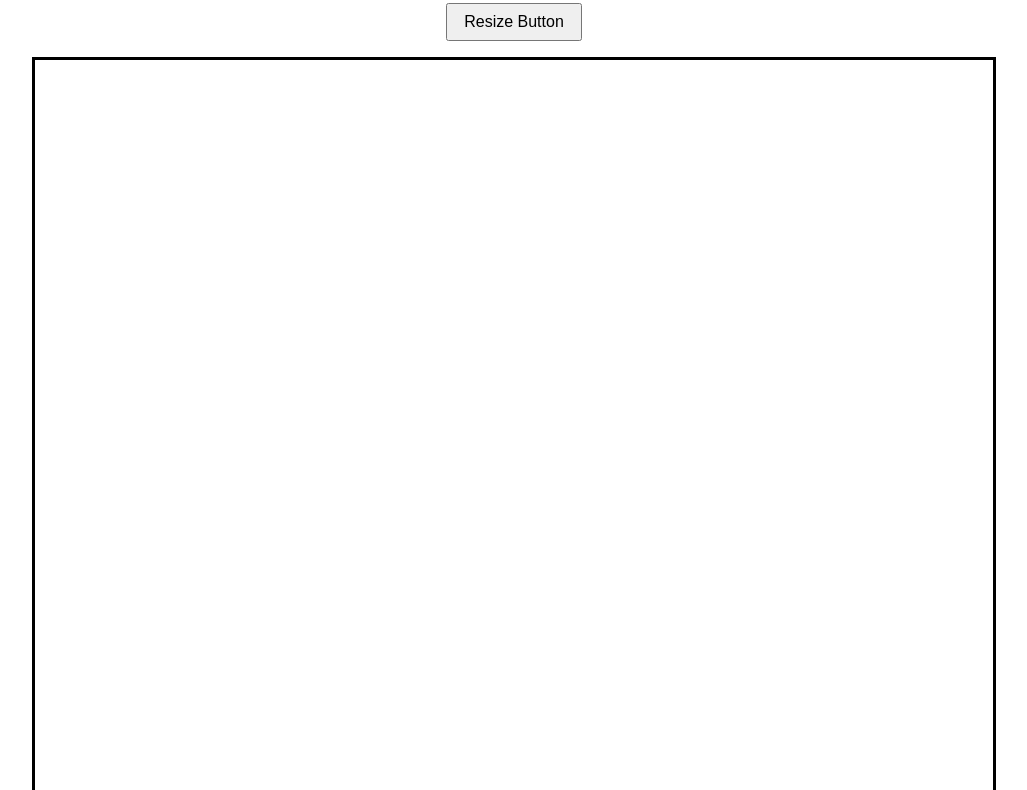
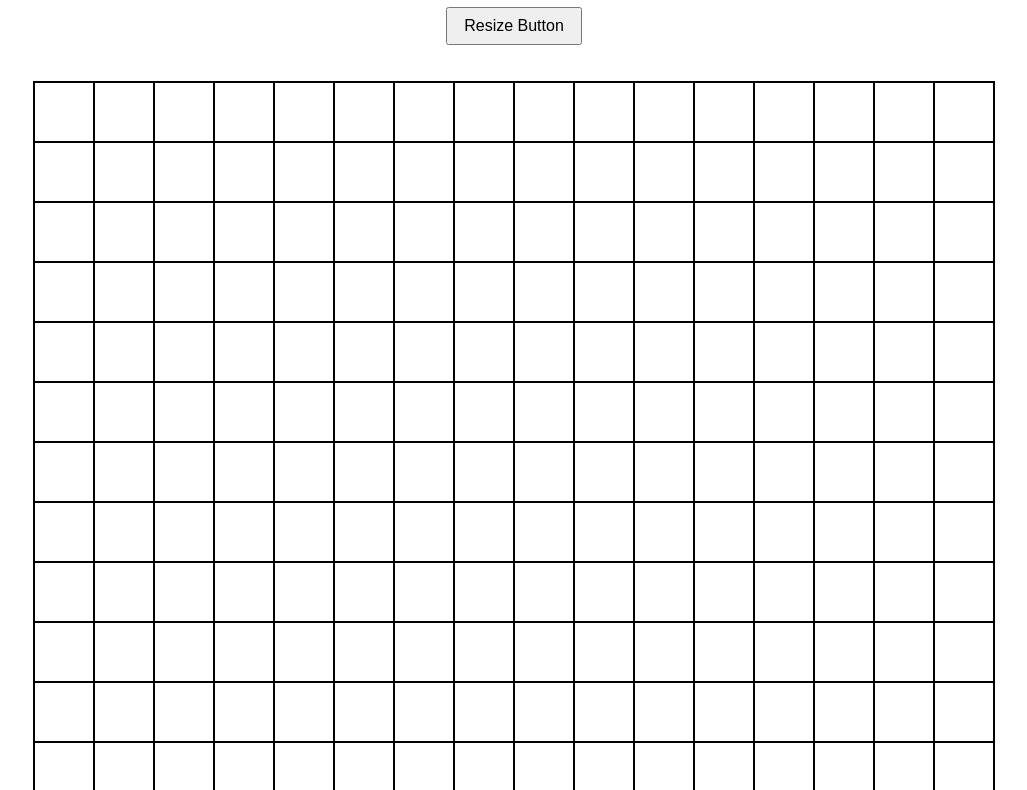
Before and after one commit to BobaDude/EtchSketch, a plain HTML site: page index.html in a window 1280 px wide. Shown: the part 101-891 px from the top of the page, without its empty margins (126-1153 px from the left). Drawn offline with Linux system fonts and the light colour scheme.

Commit message:
fixed hover and js square issues

```diff
--- a/index.js
+++ b/index.js
@@ -1,30 +1,27 @@
 const container = document.getElementById('container');
 const resizeButton = document.getElementById('resizeButton');
 
+createGrid(16)
 function createGrid(size) {
     container.innerHTML = '';
-    const cellSize = 960;
-    for (let i = 0; i < size * size; i++){
+    const totalSquares = size * size;
+    const squareSize = 100 / size;
+    for (let i = 0; i < totalSquares; i++){
         const div = document.createElement('div');
-        div.classList.add('grid-cell');
-        div.style.width = `${cellSize}px`;
-        div.style.height = `${cellSize}px`;
-        div.addEventListener('mouseover', () => {
-            div.style.backgroundCOlor = 'black';
-        });
-        container.appendChild(div)
+        div.classList.add('grid-square');
+        div.style.flexBasis = `${squareSize}%`;
+        container.appendChild(div);
+        };
+
     }
-}
 
 resizeButton.addEventListener('click', () => {
     let newSize = prompt('Enter the # of squares you want the sides to be', 16);
     newSize = parseInt(newSize);
 
-    if (newSize && newSize > 0 && newSize <= 100){
+    if (!isNaN(newSize) && newSize > 0 && newSize <= 100){
         createGrid(newSize);
     } else{
         alert('Please choose a # between 1 and 100')
     }
 });
-
-createGrid(16)
--- a/style.css
+++ b/style.css
@@ -1,7 +1,8 @@
 body {
     text-align: center;
-    padding: 1rem;
+    padding: 20px;
 }
+
 #resizeButton{
     padding: 0.5rem 1rem;
     margin-bottom: 1rem;
@@ -11,14 +12,22 @@ body {
 #container{
     width: 960px;
     height: 960px;
-    border: 2px solid black;
-    margin: 0 auto;
+    border: 1px solid black;
+    margin: 20px auto;
     display: flex;
     flex-wrap: wrap;
 }
 
-.grid-cell {
+.grid-square {
     box-sizing: border-box;
     border: 1px solid black;
     background-color: white;
+    flex: 1 0 auto;
 }
+ .grid-square:hover {
+    background-color: black;
+ }
+button {
+    padding: 10px 20px;
+    cursor: pointer;
+}
```
